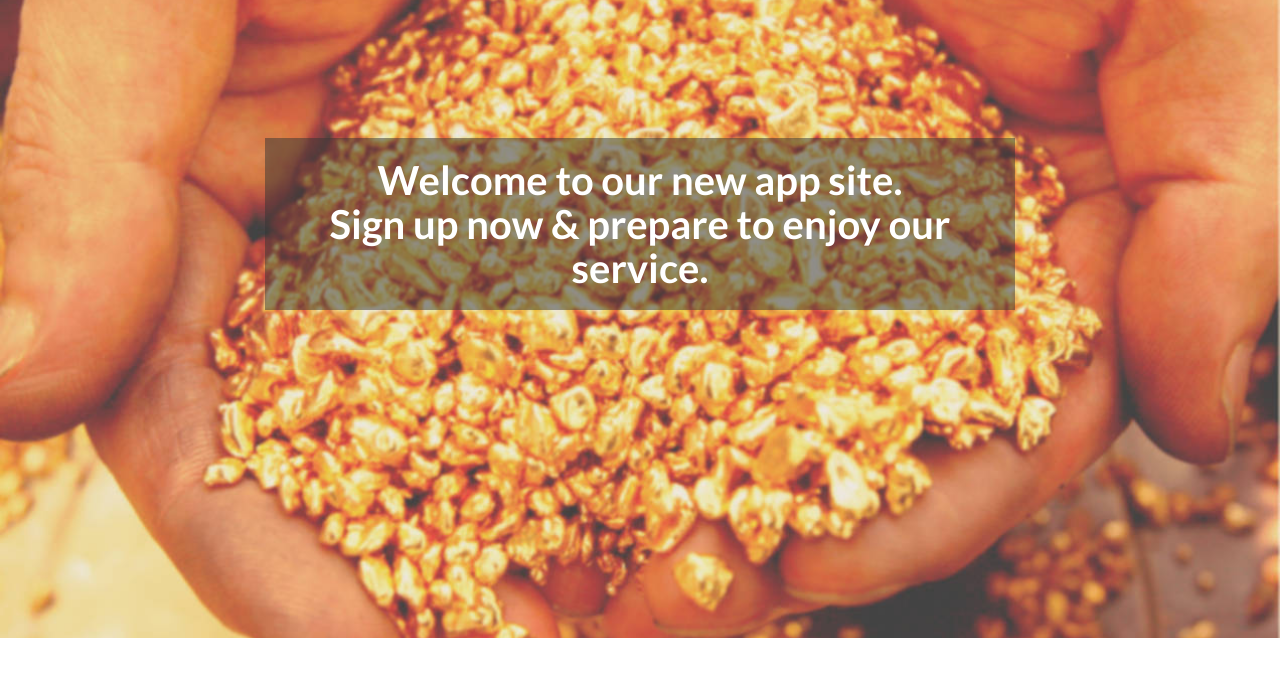
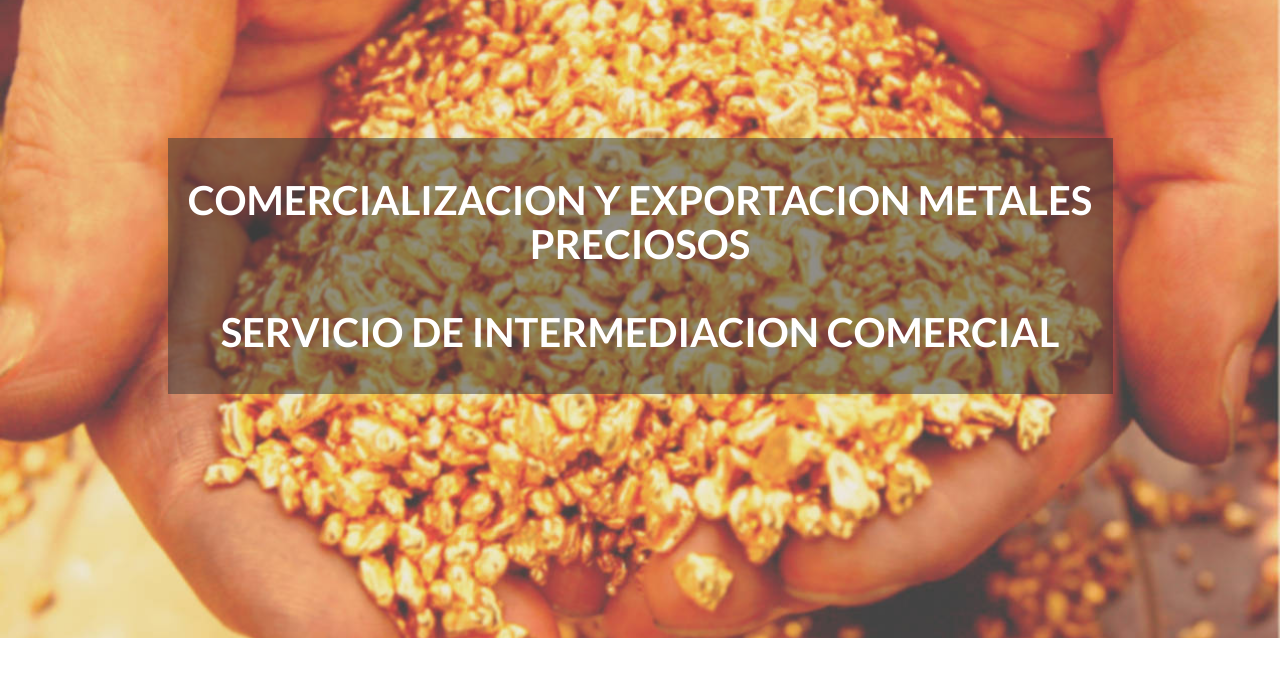
Before and after one commit to pepeul1191/sumo-landing, a website: page index.html in a window 1280 px wide. Shown: the part 62-757 px from the top of the page. Drawn offline with nearby package versions, Linux system fonts and the light colour scheme.

Commit message:
Carga de texto terminada

```diff
--- a/assets/css/style.css
+++ b/assets/css/style.css
@@ -225,9 +225,9 @@ input {
 	font-weight: 700;
 	color: white;
 	font-size: 40px;
-	padding-top: 20px;
-	padding-bottom: 20px;
-	background-color: rgba(52, 52, 52, 0.5);;
+	padding-top: 40px;
+	padding-bottom: 40px;
+	background-color: rgba(52, 52, 52, 0.5);
 }
 
 /* Store Links */
--- a/index.html
+++ b/index.html
@@ -31,8 +31,8 @@
       </div>
       <div class="container">
         <div class="row">
-          <div class="col-md-8 col-md-offset-2 centered">
-            <h1>Welcome to our new app site.<br/>Sign up now & prepare to enjoy our service.</h1>
+          <div class="col-md-10 col-md-offset-1 centered">
+            <h1>COMERCIALIZACION Y EXPORTACION METALES PRECIOSOS<br/><br/>SERVICIO DE INTERMEDIACION COMERCIAL</h1>
           </div>
         </div><!--/row-->
       </div><!--/container-->
```
